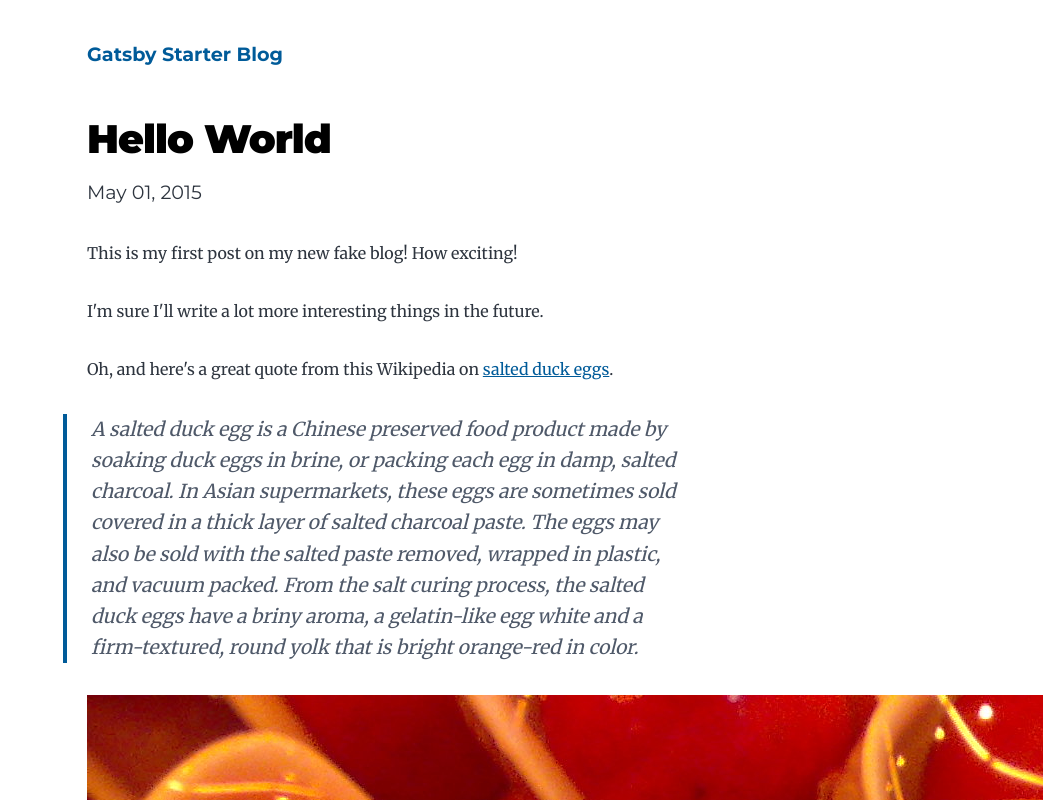
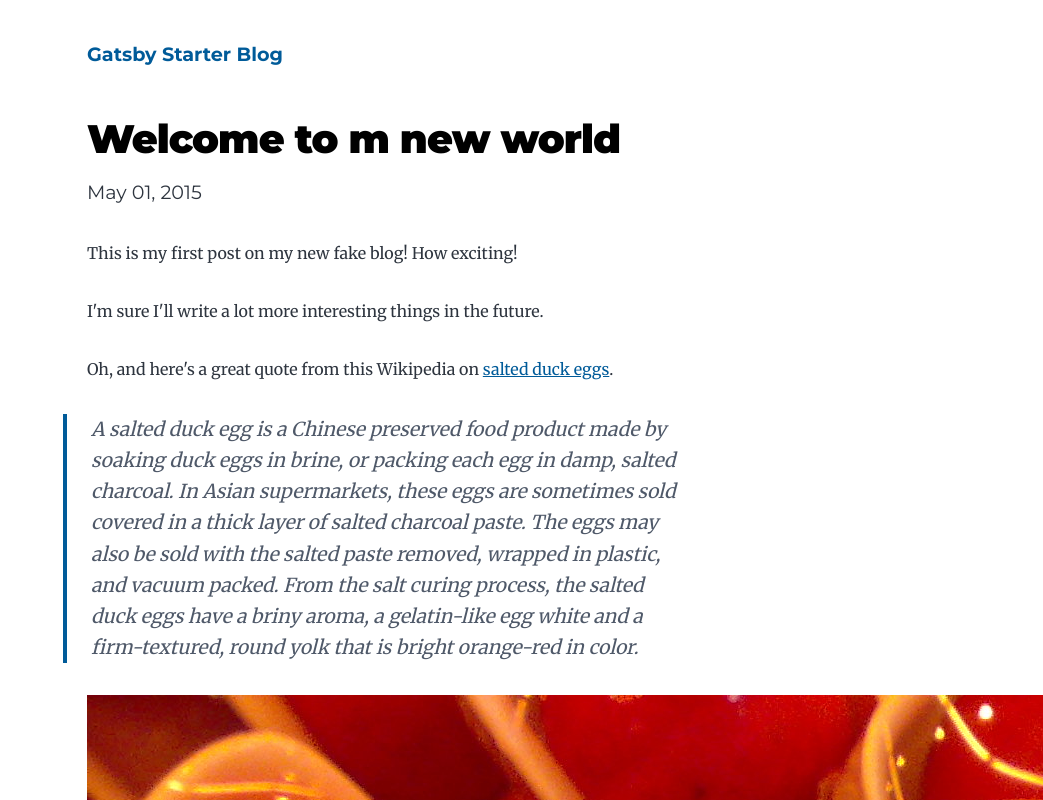
Before and after one commit to abhishek213-alb/Blog, a Gatsby site: page /hello-world/ in a window 1280 px wide. Shown: the top 800 px of the page, without its empty margins (237-1280 px from the left). Built offline with nearby package versions, Linux system fonts and the light colour scheme; Gatsby itself is replaced by a stand-in of ours; some packages are replaced by stand-ins of ours.

Commit message:
Update index.md

```diff
--- a/content/blog/hello-world/index.md
+++ b/content/blog/hello-world/index.md
@@ -1,7 +1,7 @@
 ---
-title: Hello World
+title: Welcome to m new world
 date: "2015-05-01T22:12:03.284Z"
-description: "Hello World"
+description: "Basic website testing"
 ---
 
 This is my first post on my new fake blog! How exciting!
@@ -37,8 +37,7 @@ const saltyDuckEgg = "chinese preserved food product"
 
 This is a paragraph.
 
-    This is a paragraph.
-
+Heya how are you all I hope you all are doing fine as new year is approaching you all should be excited with your new resolutions. I hope all your dreams come true keep Hustling
 # Header 1
 
 ## Header 2
```
